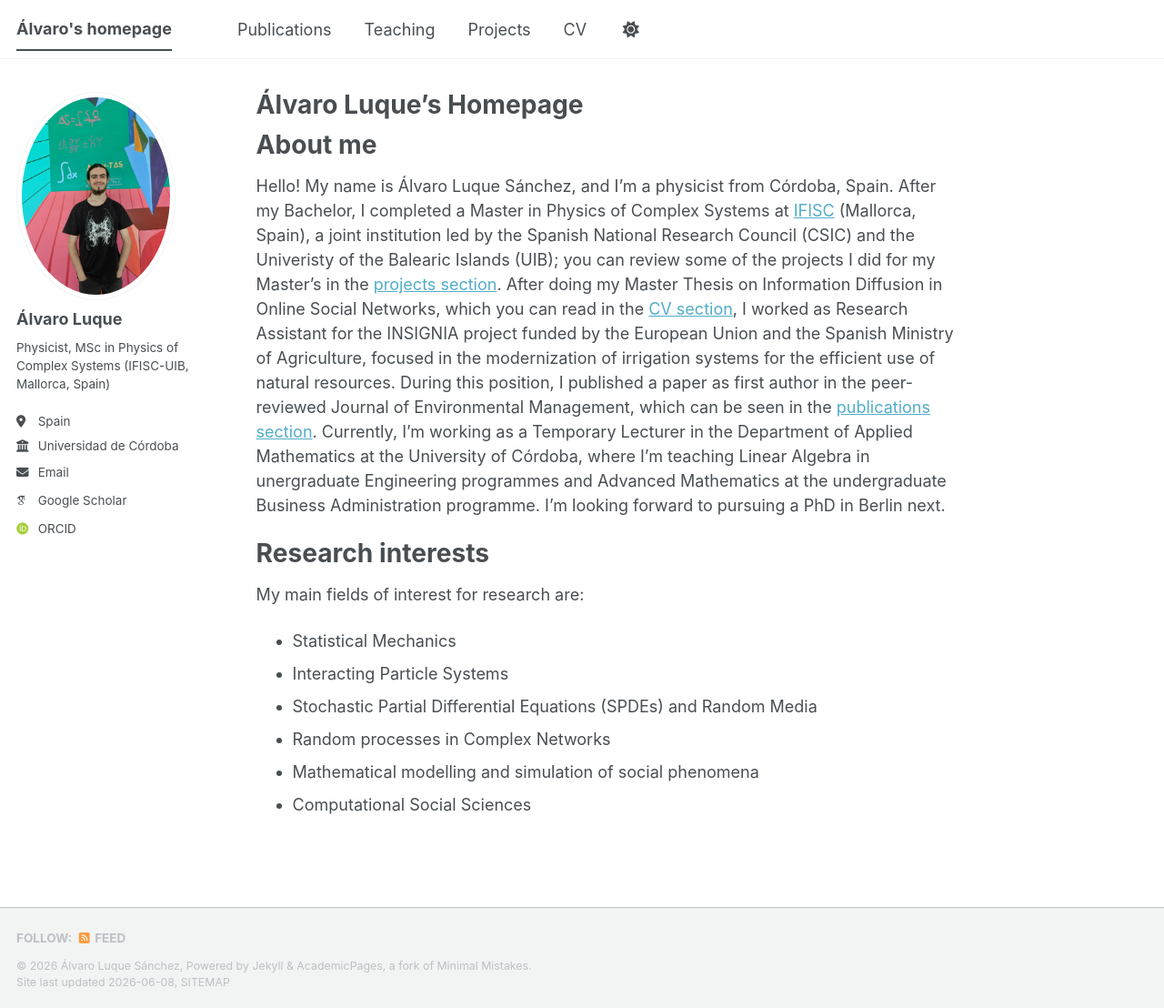
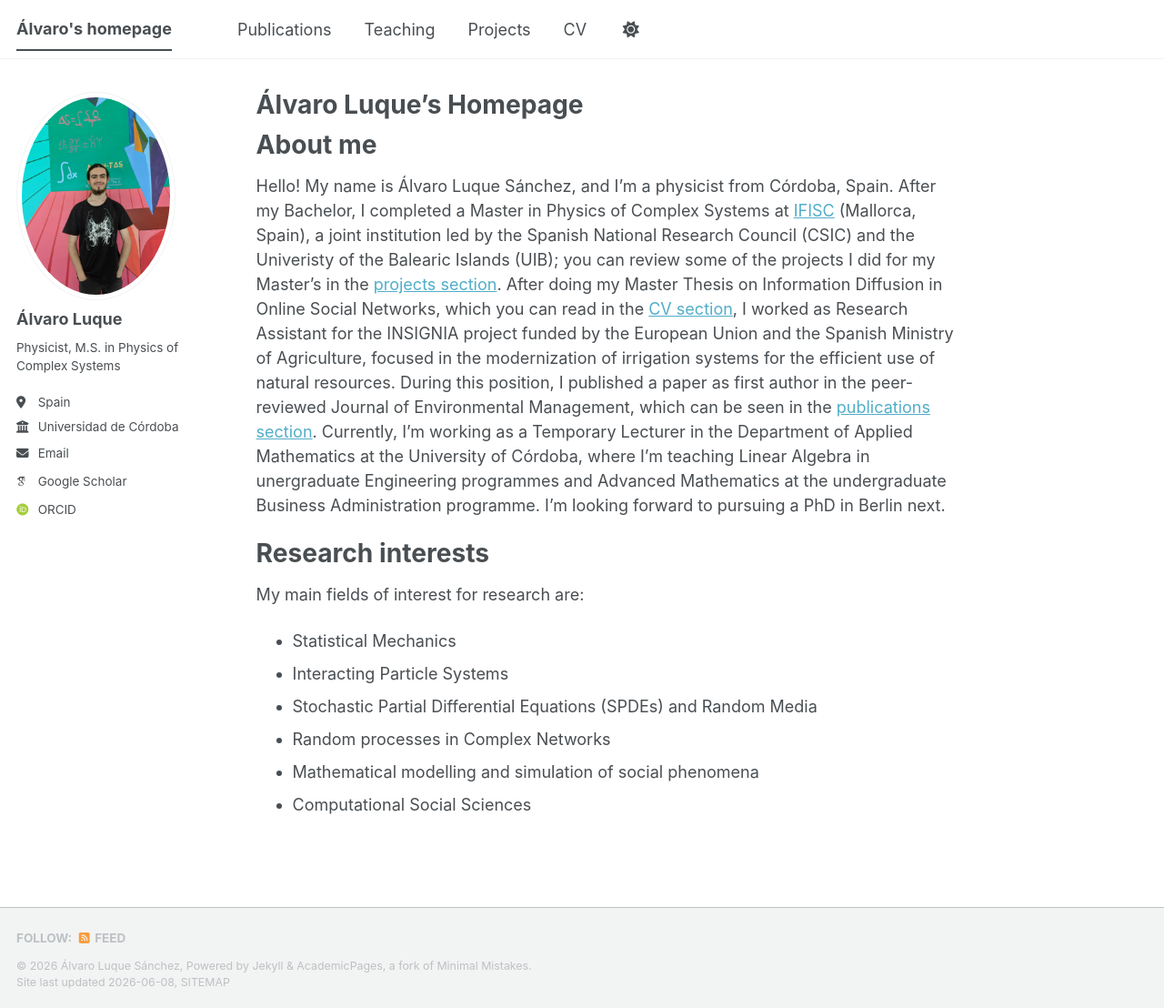
Before and after one commit to alvaro-luque/alvaro-luque.github.io, a Jekyll site: the page built from _pages/about.md, in a window 1280 px wide and 1108 px high. Shown: the whole window at 91% size. Built offline with Jekyll 4.4.1, drawn with Linux system fonts in a browser that asks for light colours; some web fonts are replaced; a script bundle is joined from its source files by our own code; library files that are not in the unit come from our copies.

Commit message:
Update _config.yml

```diff
--- a/_config.yml
+++ b/_config.yml
@@ -26,7 +26,7 @@ author:
   avatar           : "profile.jpg"
   name             : "Álvaro Luque"
   pronouns         : # example: "she/her"
-  bio              : "Physicist, MSc in Physics of Complex Systems (IFISC-UIB, Mallorca, Spain)"
+  bio              : "Physicist, M.S. in Physics of Complex Systems"
   location         : "Spain"
   employer         : "Universidad de Córdoba"
   uri              : # URL
```
